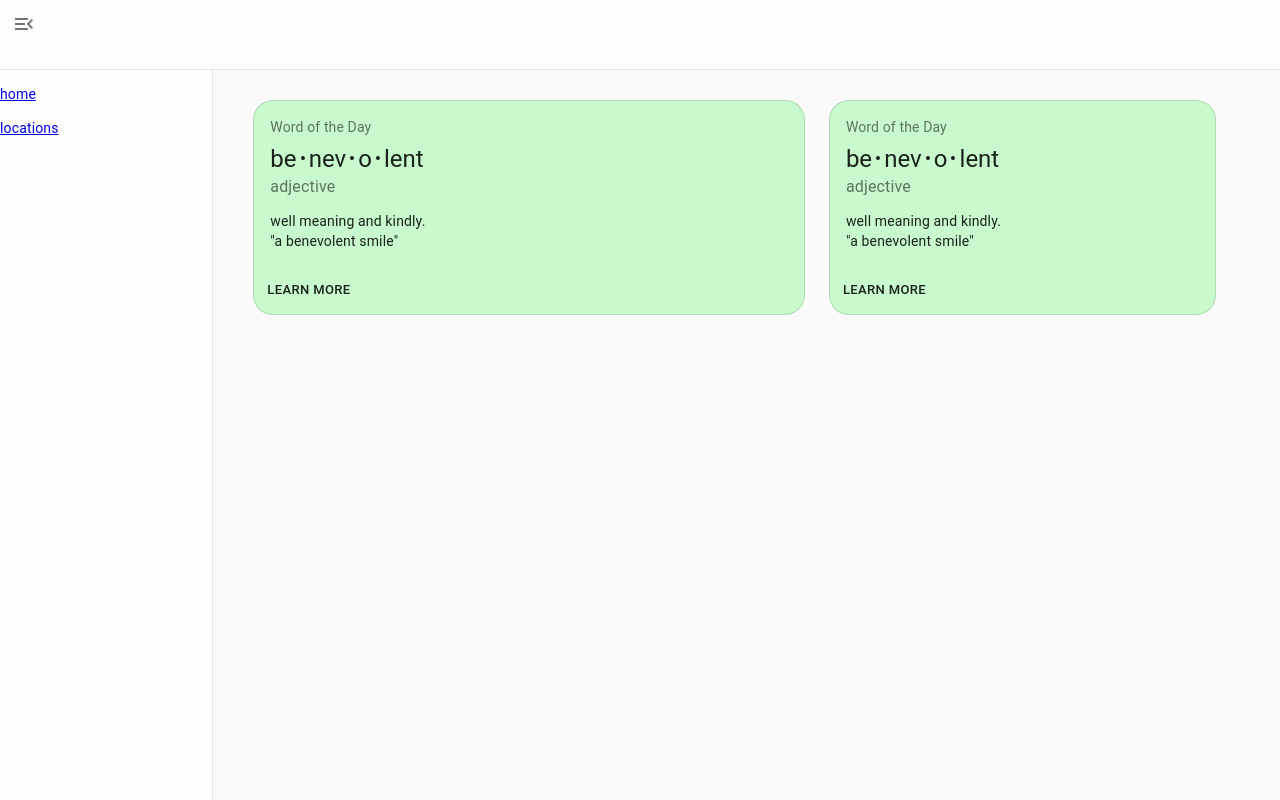
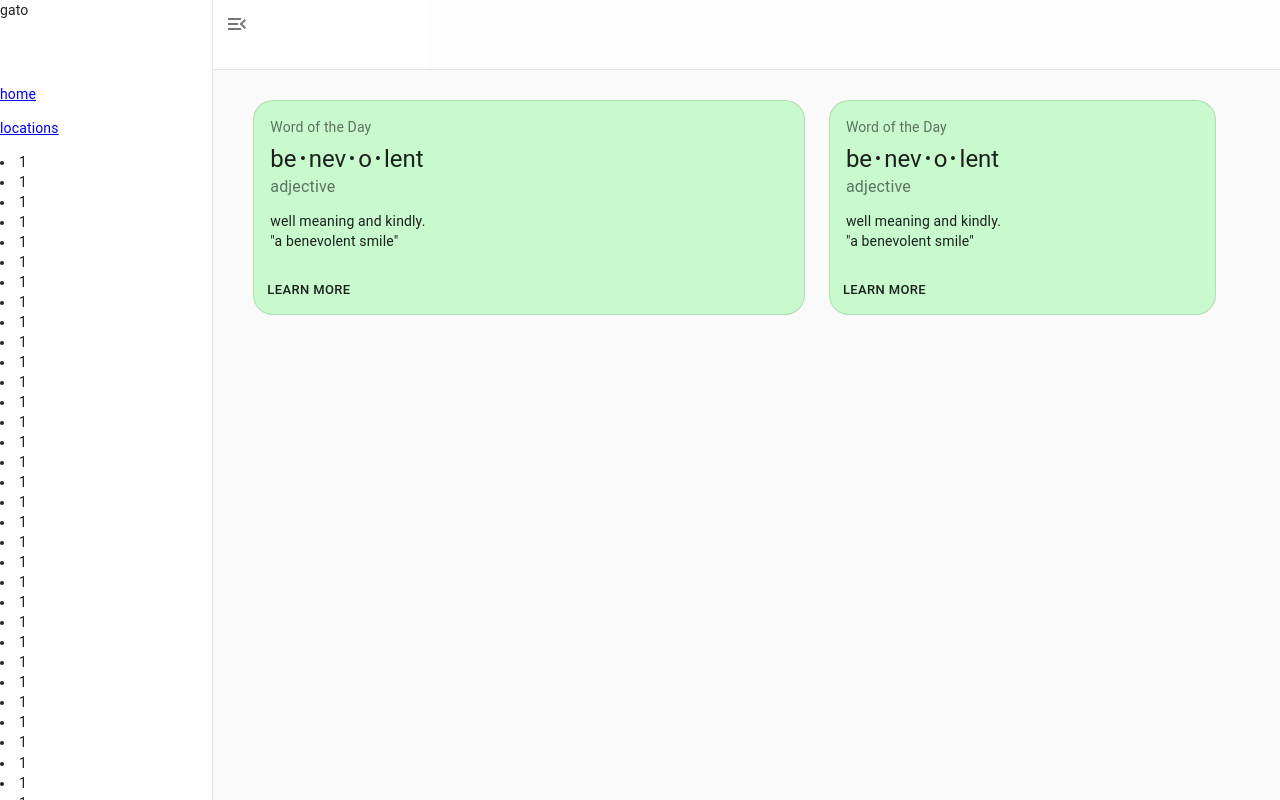
Before and after one commit to MiltonMora/dashboard, a React app: page /home in a window 1280 px wide. Built offline with nearby package versions, Linux system fonts and the light colour scheme.

Commit message:
arreglo menu

```diff
--- a/src/components/HeaderMenu.js
+++ b/src/components/HeaderMenu.js
@@ -1,7 +1,8 @@
-import React, { useContext } from 'react'
+import React, { useContext, useEffect } from 'react'
 import Grid from '@material-ui/core/Grid';
-import { makeStyles } from '@material-ui/core/styles';
+import { makeStyles, useTheme } from '@material-ui/core/styles';
 import { Link } from 'react-router-dom';
+import useMediaQuery from '@material-ui/core/useMediaQuery';
 
 
 import AppContext from '../context/AppContext';
@@ -13,6 +14,21 @@ const useStyles = makeStyles((theme) => ({
         overflowY: 'auto',
         position: 'relative',
     },
+    menuSticky: {
+        height: "70px",
+        width: 'calc(100%/6)',
+        borderRight: "1px solid #e5e5e5",
+        position: "fixed",
+        top: "0",
+        zIndex: 999,
+        float: 'right',
+        backgroundColor: 'RGBA(255,255,255,0.83)',
+    },
+    displayNone: {
+        display: 'none',
+    },
+    displayShowMenu: {
+    },
   }));
 
 const HeaderMenu = () => {
@@ -20,14 +36,134 @@ const HeaderMenu = () => {
 
     const {state: {lateralMenu}, menuStatus} = useContext(AppContext);
 
+    const theme = useTheme();
+    const flag = useMediaQuery(theme.breakpoints.up('md'));
+
+    useEffect(()=> {
+        if( flag===false ) {
+          classes.displayShowMenu = classes.displayNone
+        }
+        else {
+          classes.displayShowMenu = classes.menuSticky
+        }
+      },[flag]);
+
     return (
         <Grid item className={classes.menu}>
+            <Grid item md={false} className={classes.displayShowMenu}>
+                gato
+            </Grid>
             <Link to="home">
                 <p >home</p>
             </Link>
             <Link to="locations">
                 <p >locations</p>
             </Link>
+            <li>
+                1
+            </li>
+            <li>
+                1
+            </li>
+            <li>
+                1
+            </li>
+            <li>
+                1
+            </li>
+            <li>
+                1
+            </li>
+            <li>
+                1
+            </li>
+            <li>
+                1
+            </li>
+            <li>
+                1
+            </li>
+            <li>
+                1
+            </li>
+            <li>
+                1
+            </li>
+            <li>
+                1
+            </li>
+            <li>
+                1
+            </li>
+            <li>
+                1
+            </li>
+            <li>
+                1
+            </li>
+            <li>
+                1
+            </li>
+            <li>
+                1
+            </li>
+            <li>
+                1
+            </li>
+            <li>
+                1
+            </li>
+            <li>
+                1
+            </li>
+            <li>
+                1
+            </li>
+            <li>
+                1
+            </li>
+            <li>
+                1
+            </li>
+            <li>
+                1
+            </li>
+            <li>
+                1
+            </li>
+            <li>
+                1
+            </li>
+            <li>
+                1
+            </li>
+            <li>
+                1
+            </li>
+            <li>
+                1
+            </li>
+            <li>
+                1
+            </li>
+            <li>
+                1
+            </li>
+            <li>
+                1
+            </li>
+            <li>
+                1
+            </li>
+            <li>
+                1
+            </li>
+            <li>
+                1
+            </li>
+            <li>
+                1
+            </li>
         </Grid>
     );
 }
--- a/src/components/Layout.jsx
+++ b/src/components/Layout.jsx
@@ -124,13 +124,12 @@ const Layout = ({ children }) => {
             <HeaderMenu />
           </Grid>
         </Grid>
-        <Grid item className={classes.menuSticky}>
-                <IconButton onClick={handleClose} className={classes.margin}>
-                    {lateralMenu ? <MenuOpen fontSize="inherit" /> : <Menu fontSize="inherit" />}
-                </IconButton>
-            </Grid>
         <Grid item sm={layoutValues.md}>
-
+          <Grid item className={classes.menuSticky}>
+              <IconButton onClick={handleClose} className={classes.margin}>
+                  {lateralMenu ? <MenuOpen fontSize="inherit" /> : <Menu fontSize="inherit" />}
+              </IconButton>
+          </Grid>
             <Header />
           <Grid item className={classes.content}>
             {children}
```
Lines whose indentation alone changed are shown as unchanged.
